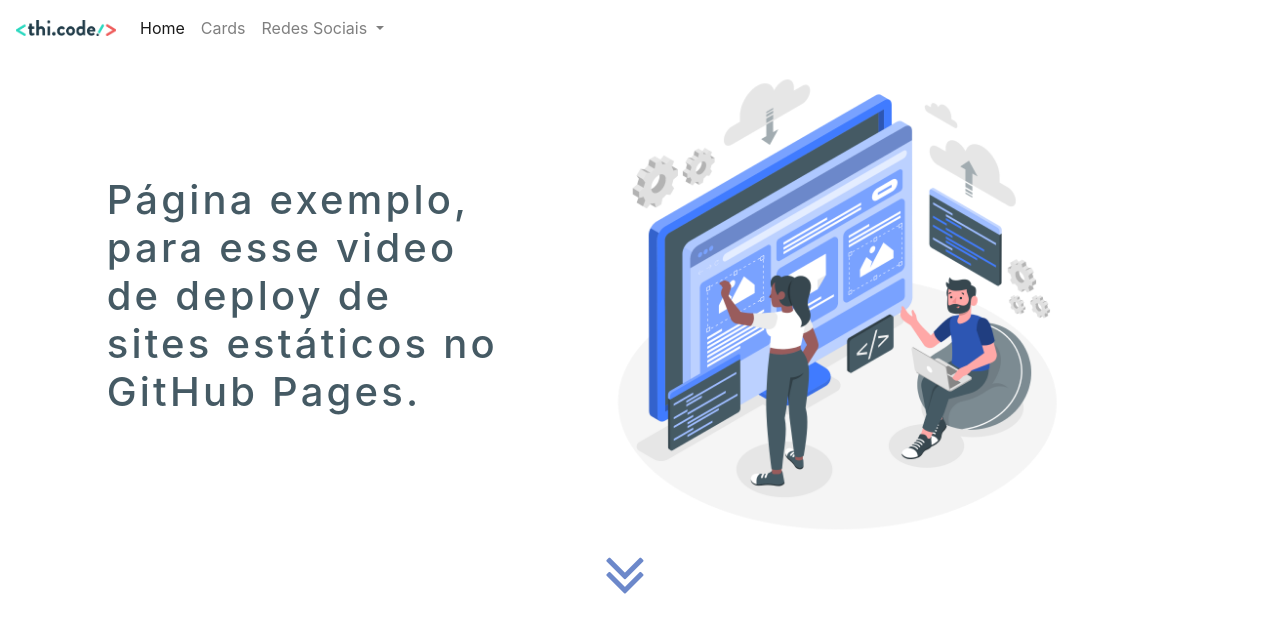
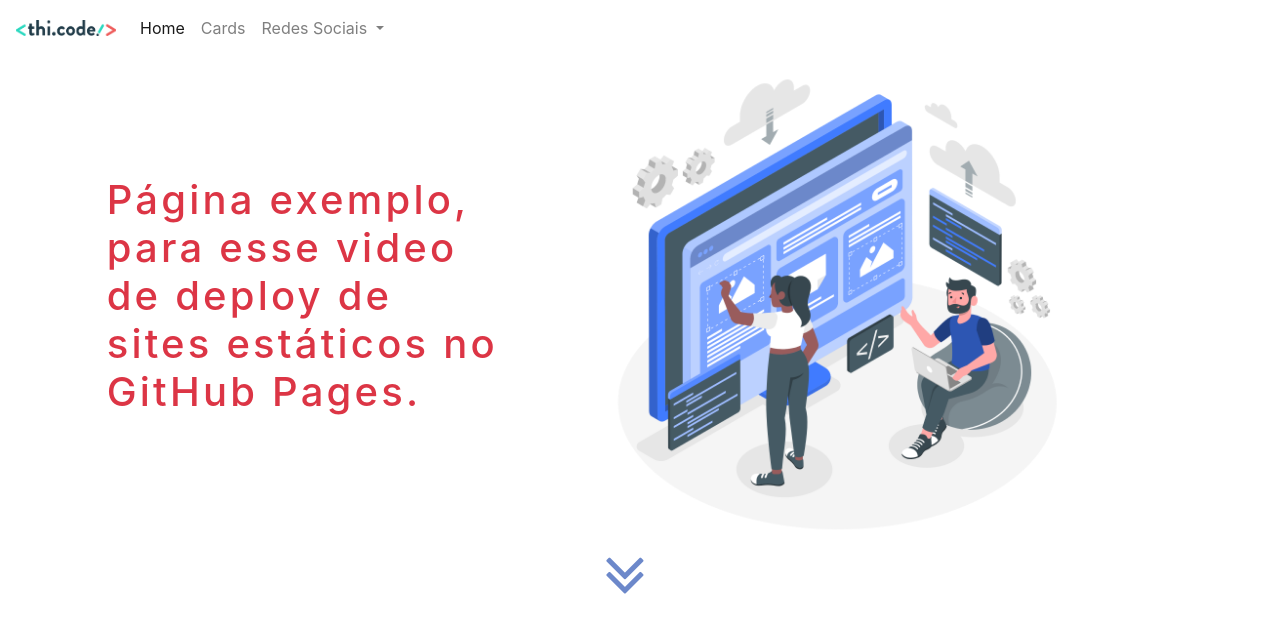
Before and after one commit to codethi/pagina-estatica, a plain HTML site: page index.html in a window 1280 px wide. Shown: the top 638 px of the page. Drawn offline with nearby package versions, Linux system fonts and the light colour scheme.

Commit message:
Alteração da cor do texto

```diff
--- a/index.html
+++ b/index.html
@@ -86,7 +86,7 @@
    <div class="row w-100 d-flex justify-content-center align-items-center">
 
       <div class="col-md-4">
-         <h1>Página exemplo, para esse video de deploy de sites estáticos no GitHub Pages.</h1>
+         <h1 class='text-danger'>Página exemplo, para esse video de deploy de sites estáticos no GitHub Pages.</h1>
       </div>
 
       <div class="col-md-6 d-flex justify-content-center">
```
